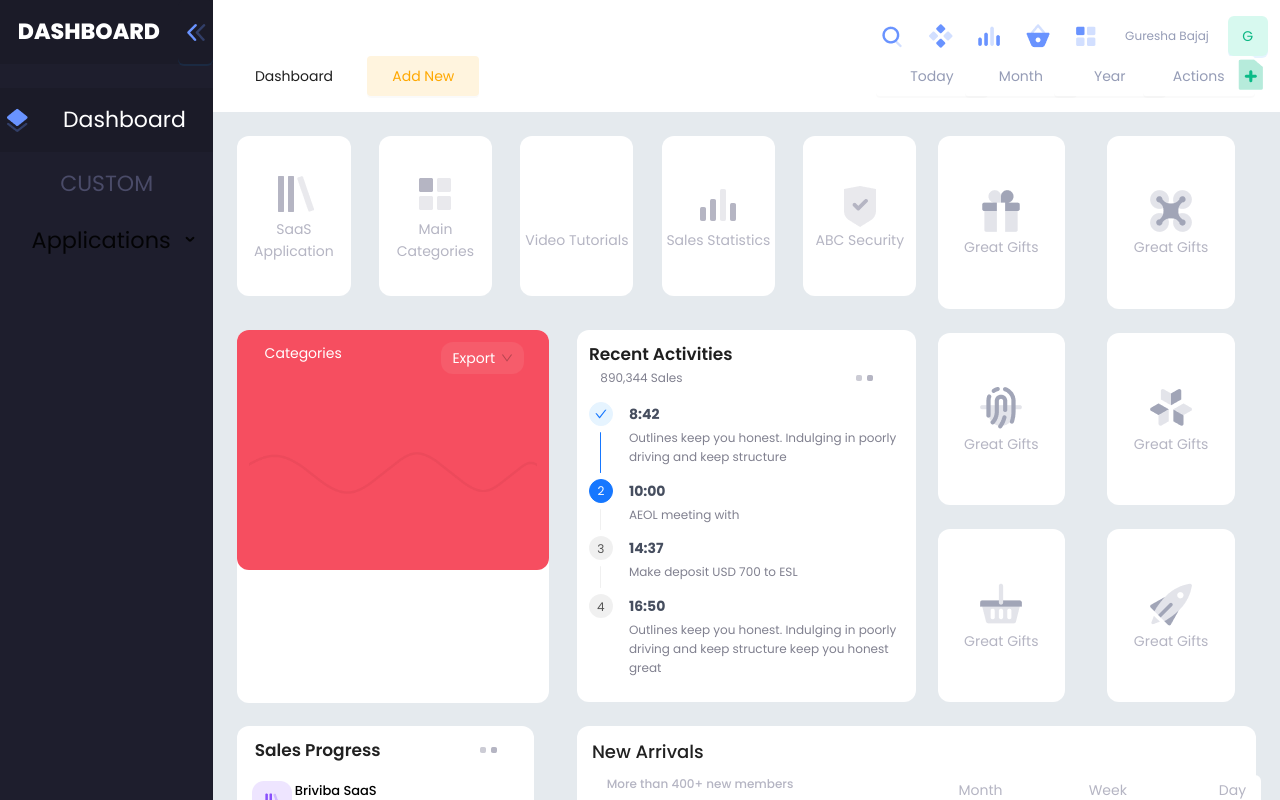
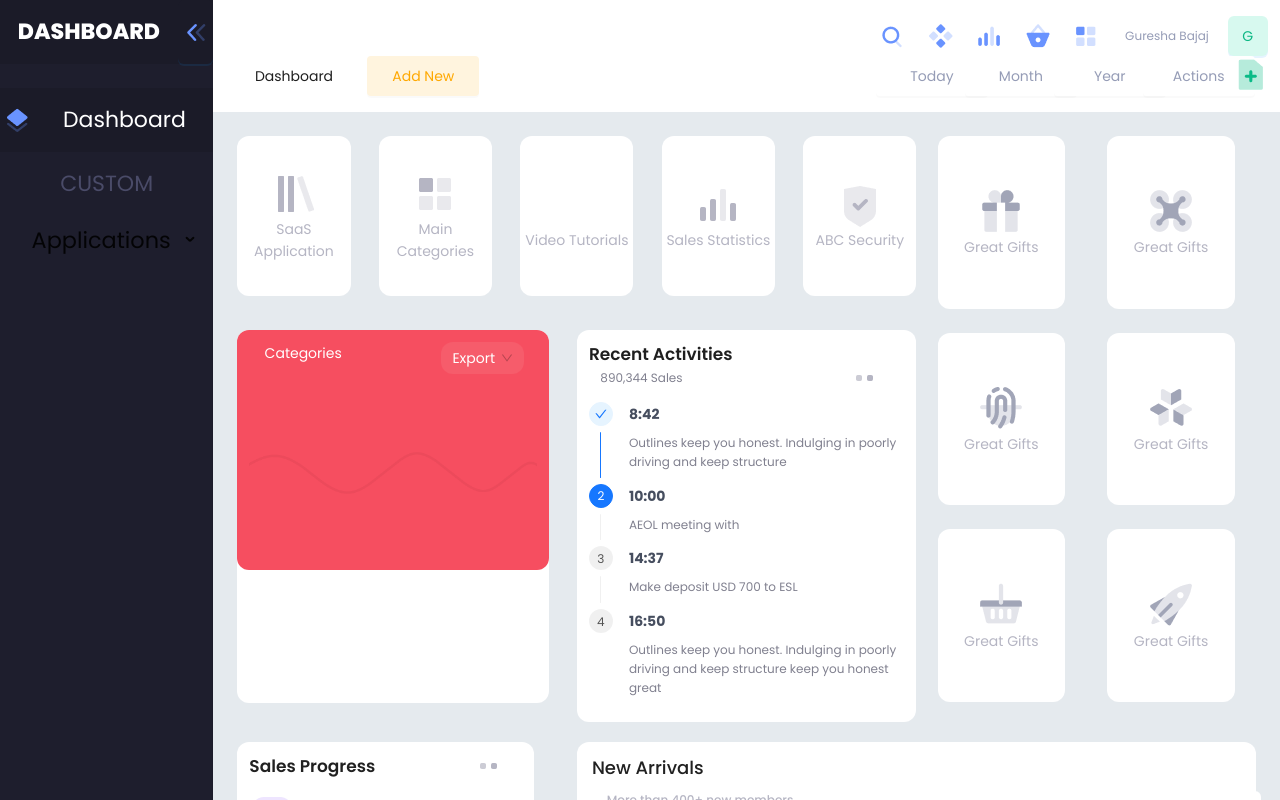
Before and after one commit to guresha17/Evotech-Global-Assessment, a React (Create React App) app: page / in a window 1280 px wide. Shown: the top 800 px of the page. Built offline with nearby package versions, Linux system fonts and the light colour scheme.

Commit message:
responsiveness continued...

```diff
--- a/src/Styles/MainContent.css
+++ b/src/Styles/MainContent.css
@@ -115,7 +115,7 @@
 .step-description {
     font-size: 12px;
     color: #80808F;
-    margin-top: 3px;
+    margin-top: 8px;
 }
 
 .sales-progress-text {
@@ -123,6 +123,7 @@
     font-weight: 600;
     line-height: 24px;
     color: #212121;
+    text-align: start;
 }
 
 .sales-progress-text-2 {
@@ -196,3 +197,11 @@
     font-size: 13px;
     color: #B5B5C3;
 }
+
+@media only screen and (min-width : 768px) and (max-width : 1023px) {
+
+    .step-description {
+        margin-top: 3px;
+    }
+
+}
```
